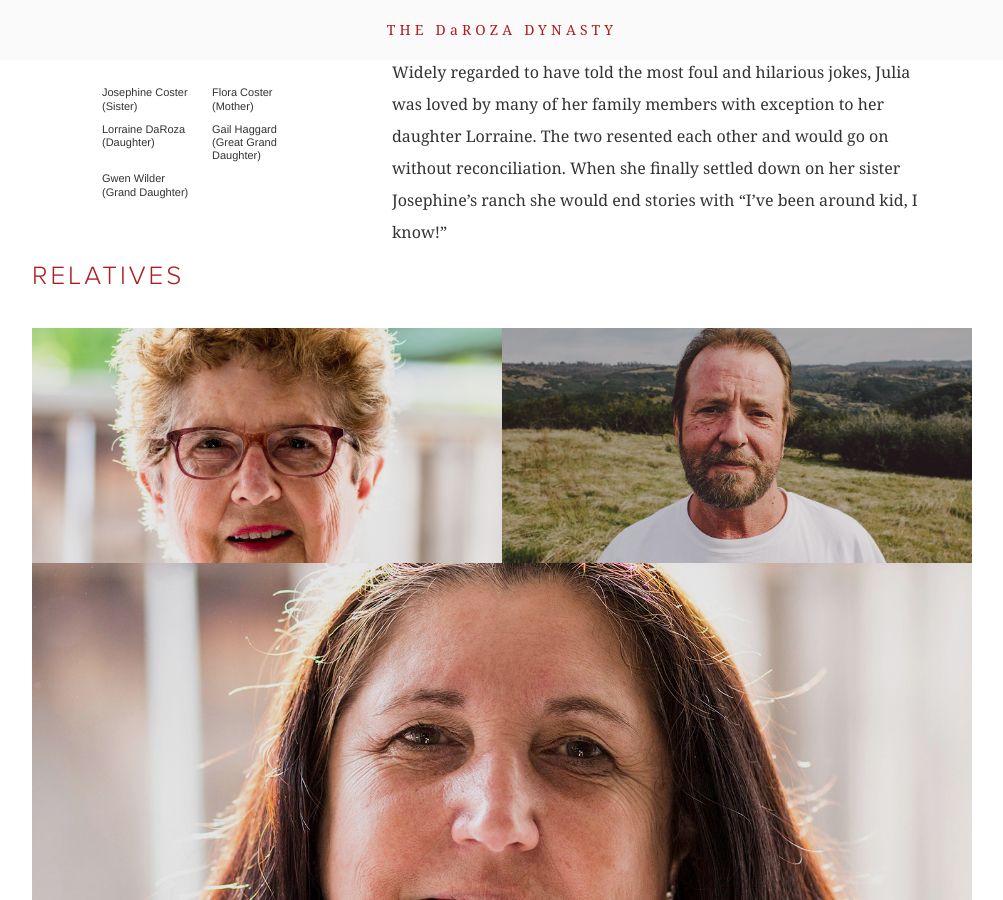
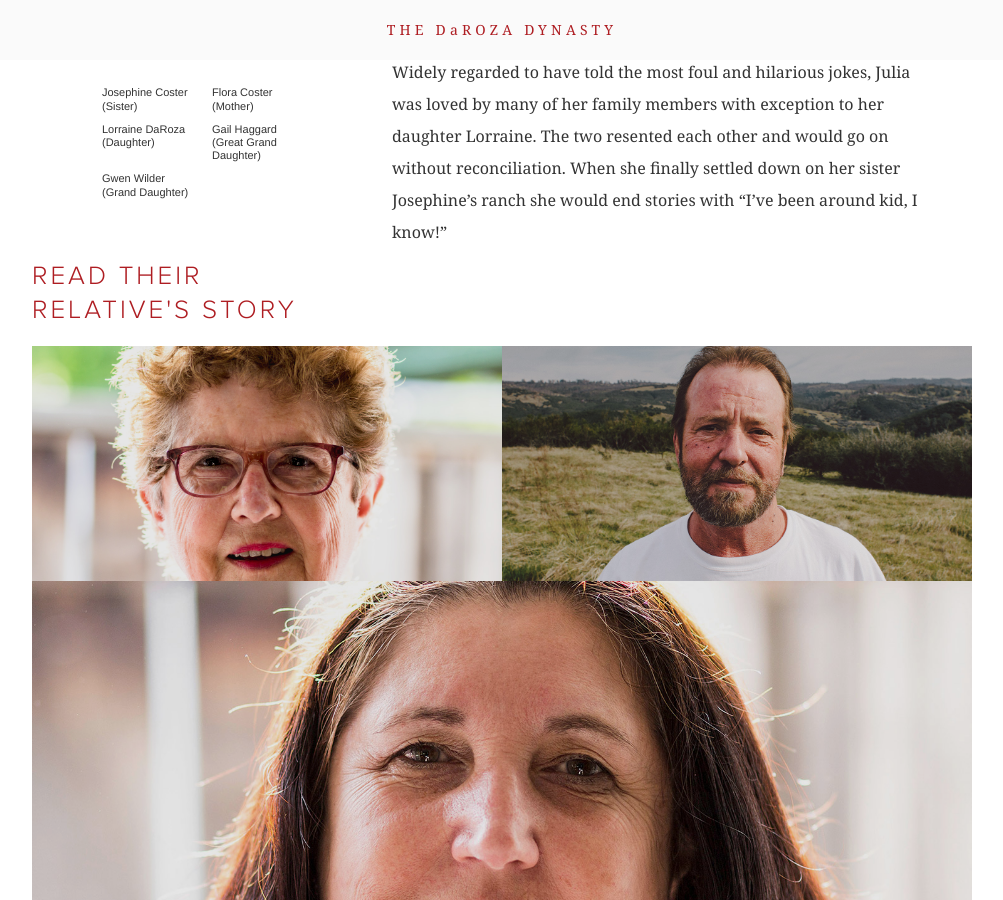
Before and after one commit to travisneilson/DaRoza, a Jekyll site: the page built from _posts/2013-11-23-julia-coster.html, in a window 1280 px wide and 900 px high, scrolled down 1534 px. Shown: the whole window, without its empty margins (138-1141 px from the left). Built offline with Jekyll 4.4.1, drawn with Linux system fonts in a browser that asks for light colours.

Commit message:
living and breathing it

```diff
--- a/_posts/2010-01-06-greg-costa.html
+++ b/_posts/2010-01-06-greg-costa.html
@@ -251,7 +251,7 @@ htmlclass: page-profile greg-costa
 <div class="positioner">
 
 	<section class="relatives">
-	  <h3>Relatives</h3>
+	  <h3>Read their relative's story</h3>
 
 	  <div class="relatives-grid">
 	    <a href="../gwen-wilder/" class="relatives-grid-unit-3" style="background-image: url(/assets/img/gwen/portrait-gwen.jpg);" data-relation="His Mom"></a>
--- a/_posts/2010-01-07-gail-haggard.html
+++ b/_posts/2010-01-07-gail-haggard.html
@@ -311,7 +311,7 @@ htmlclass: page-profile gail-haggard
 <div class="positioner">
 
 	<section class="relatives">
-	  <h3>Relatives</h3>
+	  <h3>Read their relative's story</h3>
 
 	  <div class="relatives-grid">
 	    <a href="../gwen-wilder/" class="relatives-grid-unit-3" style="background-image: url(/assets/img/gwen/portrait-gwen.jpg);" data-relation="Her Mom"></a>
--- a/_posts/2013-11-23-julia-coster.html
+++ b/_posts/2013-11-23-julia-coster.html
@@ -68,7 +68,7 @@ htmlclass: page-profile julia-coster
 
 
   <section class="relatives">
-    <h3>Relatives</h3>
+    <h3>Read their relative's story</h3>
 
     <div class="relatives-grid">
       <a href="../gwen-wilder/" class="relatives-grid-unit-1" style="background-image: url(/assets/img/gwen/portrait-gwen.jpg);" data-relation="Her Granddaughter"></a>
--- a/_posts/2013-11-25-gwen-wilder.html
+++ b/_posts/2013-11-25-gwen-wilder.html
@@ -197,7 +197,7 @@ htmlclass: page-profile gwen-wilder
 <div class="positioner">
 
 	<section class="relatives">
-	  <h3>Relatives</h3>
+	  <h3>Read their relative's story</h3>
 
 	  <div class="relatives-grid">
 	    <a href="../greg-costa/" class="relatives-grid-unit-3" style="background-image: url(/assets/img/greg/portrait-greg.jpg);" data-relation="Her Son"></a>
--- a/_posts/2013-11-25-wes-costa.html
+++ b/_posts/2013-11-25-wes-costa.html
@@ -94,7 +94,7 @@ htmlclass: page-profile wes-costa
   <div class="positioner">
 
   <section class="relatives">
-    <h3>Relatives</h3>
+    <h3>Read their relative's story</h3>
 
     <div class="relatives-grid">
       <a href="../gwen-wilder/" class="relatives-grid-unit-1" style="background-image: url(/assets/img/gwen/portrait-gwen.jpg);" data-relation="His Wife"></a>
```
